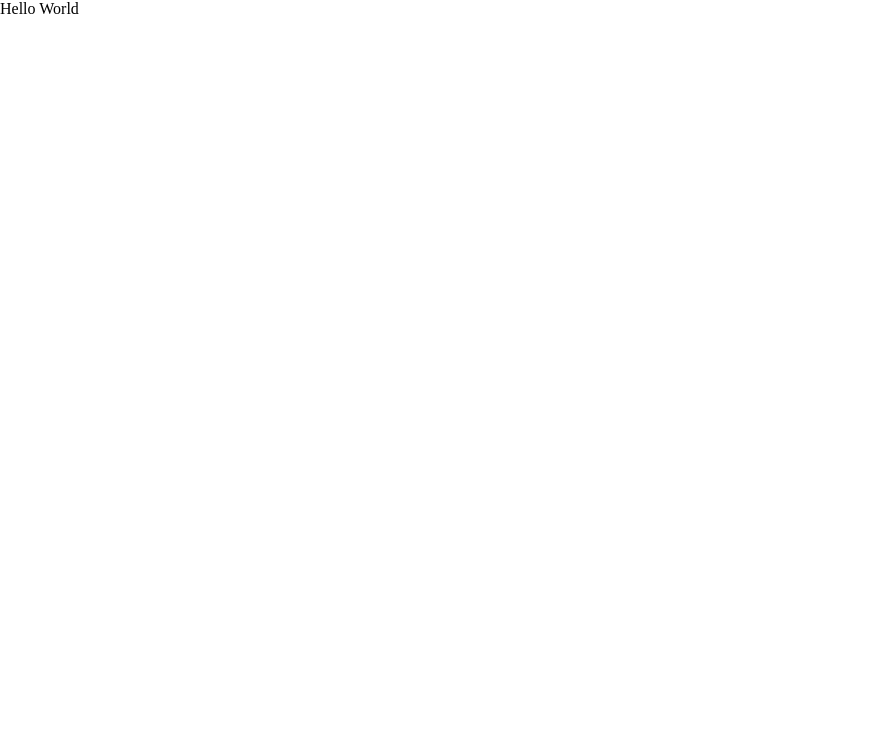
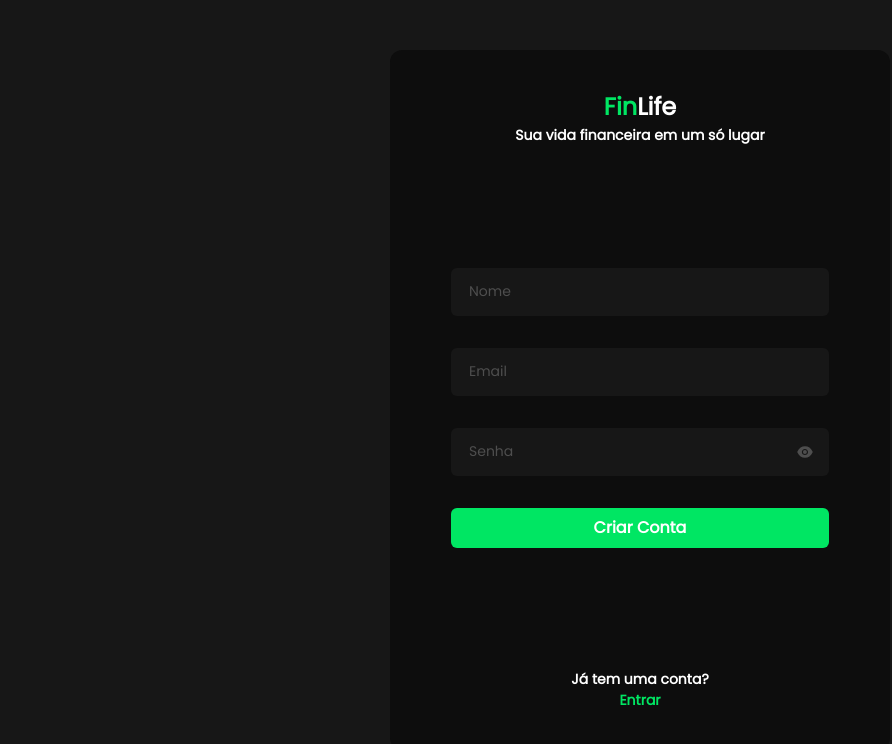
Before and after one commit to cesarjnr/fin-life-web, a React (Create React App) app: page / in a window 1280 px wide. Shown: the top 744 px of the page, without its empty margins (0-892 px from the left). Built offline with nearby package versions, Linux system fonts and the light colour scheme.

Commit message:
Create the scructure of the sign up component

```diff
--- a/src/App.tsx
+++ b/src/App.tsx
@@ -1,5 +1,7 @@
+import SignUp from "./pages/SignUp";
+
 const App = () => (
-  <div>Hello World</div>
+  <SignUp />
 );
 
 export default App;
--- /dev/null
+++ b/src/customTheme.ts
@@ -0,0 +1,58 @@
+import { extendTheme, withDefaultColorScheme } from '@chakra-ui/react';
+
+const customTheme = extendTheme(
+  {
+    fonts: {
+      body: "Poppins"
+    },
+    colors: {
+      customBlack: {
+        50: '#f2f2f2',
+        100: '#d9d9d9',
+        200: '#bfbfbf',
+        300: '#a6a6a6',
+        400: '#8c8c8c',
+        500: '#737373',
+        600: '#595959',
+        700: '#404040',
+        800: '#171717',
+        900: '#0d0d0d'
+      },
+      customGreen: {
+        50: '#dbffed',
+        100: '#adffd2',
+        200: '#7cffb6',
+        300: '#4aff99',
+        400: '#1aff7d',
+        500: '#00e663',
+        600: '#00b34c',
+        700: '#008035',
+        800: '#004e1e',
+        900: '#001c05',
+      }
+    },
+    components: {
+      Input: {
+        variants: {
+          filled: {
+            field: {
+              bg: 'customBlack.800',
+              _hover: {
+                bg: 'customBlack.800'
+              },
+              _focus: {
+                bg: 'customBlack.800'
+              },
+              _placeholder: {
+                color: 'whiteAlpha.400'
+              }
+            }
+          }
+        }
+      }
+    }
+  },
+  withDefaultColorScheme({ colorScheme: 'customGreen' })
+);
+
+export default customTheme;
--- a/src/index.css
+++ b/src/index.css
@@ -1,6 +1,7 @@
-* {
-  margin: 0;
-  padding: 0;
-  outline: 0;
-  box-sizing: border-box;
+html, body, #root {
+  height: 100%;
 }
+
+#root {
+  background-color: #171717;
+}
--- a/src/index.tsx
+++ b/src/index.tsx
@@ -1,14 +1,18 @@
 import React from 'react';
 import ReactDOM from 'react-dom';
+import { ChakraProvider } from '@chakra-ui/react';
+import '@fontsource/poppins';
 
 import './index.css';
+import customTheme from './customTheme';
 import App from './App';
 import reportWebVitals from './reportWebVitals';
 
-
 ReactDOM.render(
   <React.StrictMode>
-    <App />
+    <ChakraProvider theme={customTheme} resetCSS>
+      <App />
+    </ChakraProvider>
   </React.StrictMode>,
   document.getElementById('root')
 );
--- /dev/null
+++ b/src/pages/SignUp/index.tsx
@@ -0,0 +1,119 @@
+import { useState } from "react";
+import { Center, Box, Text, Flex, Spacer } from "@chakra-ui/layout";
+import { Input, InputGroup, InputRightElement } from "@chakra-ui/input";
+import { Button } from "@chakra-ui/button";
+import { Icon } from "@chakra-ui/icon";
+import { AiFillEye } from 'react-icons/ai';
+import { RiEyeCloseFill } from 'react-icons/ri';
+
+const SignUp = () => {
+  const [show, setShow] = useState(false);
+  const handleClick = () => {
+    setShow(!show);
+  };
+
+  return (
+    <Center w="full" h="full">
+      <Flex
+        direction="column"
+        w="500px"
+        h="700px"
+        bg="customBlack.900"
+        borderRadius="xl"
+        py="39px"
+        px="61px"
+      >
+        <Box>
+          <Center>
+            <Text
+              as="span"
+              color="customGreen.500"
+              fontSize="2xl"
+              fontWeight="semibold"
+              lineHeight="none"
+            >
+              Fin
+            </Text>
+            <Text
+              as="span"
+              color="white"
+              fontSize="2xl"
+              fontWeight="semibold"
+            >
+              Life
+            </Text>
+          </Center>
+
+          <Text
+            align="center"
+            color="white"
+            fontSize="sm"
+            fontWeight="semibold"
+          >
+            Sua vida financeira em um só lugar
+          </Text>
+        </Box>
+
+        <Spacer />
+
+        <Flex h="280px" direction="column">
+          <Input
+            placeholder="Nome"
+            variant="filled"
+            focusBorderColor="transparent"
+            fontSize="sm"
+            size="lg"
+            color="whiteAlpha.400"
+          />
+          <Spacer />
+          <Input
+            placeholder="Email"
+            variant="filled"
+            focusBorderColor="transparent"
+            fontSize="sm"
+            size="lg"
+            color="whiteAlpha.400"
+          />
+          <Spacer />
+          <InputGroup size="lg" color="whiteAlpha.400">
+            <Input
+              placeholder="Senha"
+              variant="filled"
+              focusBorderColor="transparent"
+              fontSize="sm"
+              type={show ? "text" : "password"}
+            />
+            <InputRightElement>
+              <Icon as={show ? RiEyeCloseFill : AiFillEye} cursor="pointer" onClick={handleClick} />
+            </InputRightElement>
+          </InputGroup>
+          <Spacer />
+          <Button size="md">Criar Conta</Button>
+        </Flex>
+
+        <Spacer />
+
+        <Box>
+          <Text
+            align="center"
+            color="white"
+            fontSize="sm"
+            fontWeight="semibold"
+          >
+            Já tem uma conta?
+          </Text>
+          <Text
+            align="center"
+            color="customGreen.500"
+            fontSize="sm"
+            fontWeight="semibold"
+          >
+            Entrar
+          </Text>
+        </Box>
+      </Flex>
+    </Center>
+  );
+}
+
+export default SignUp;
```
